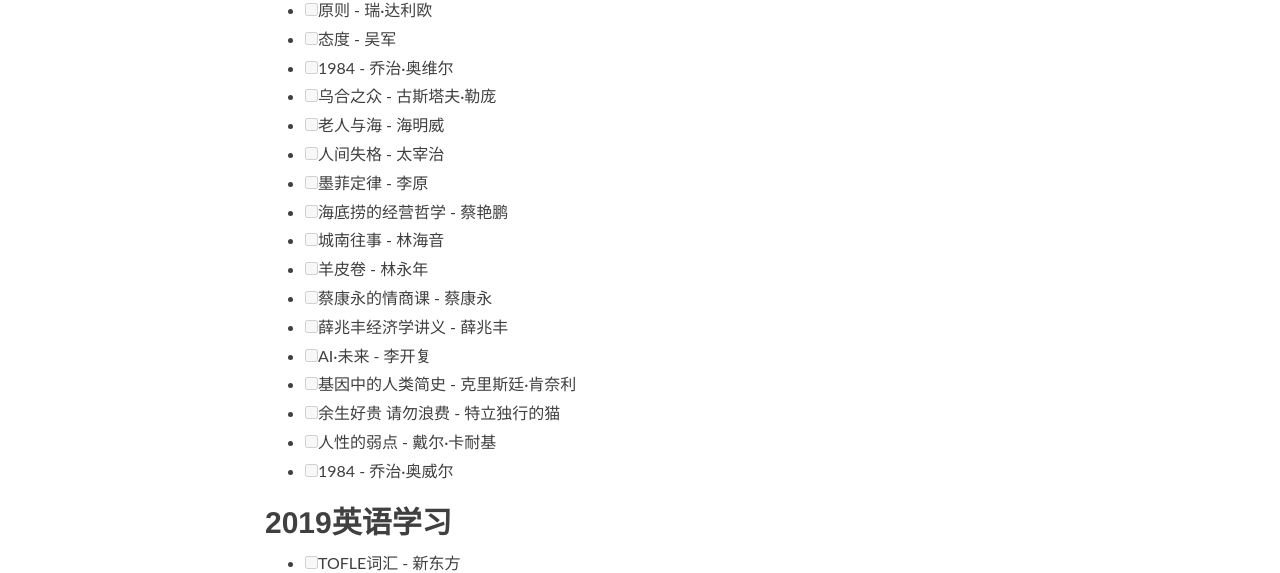
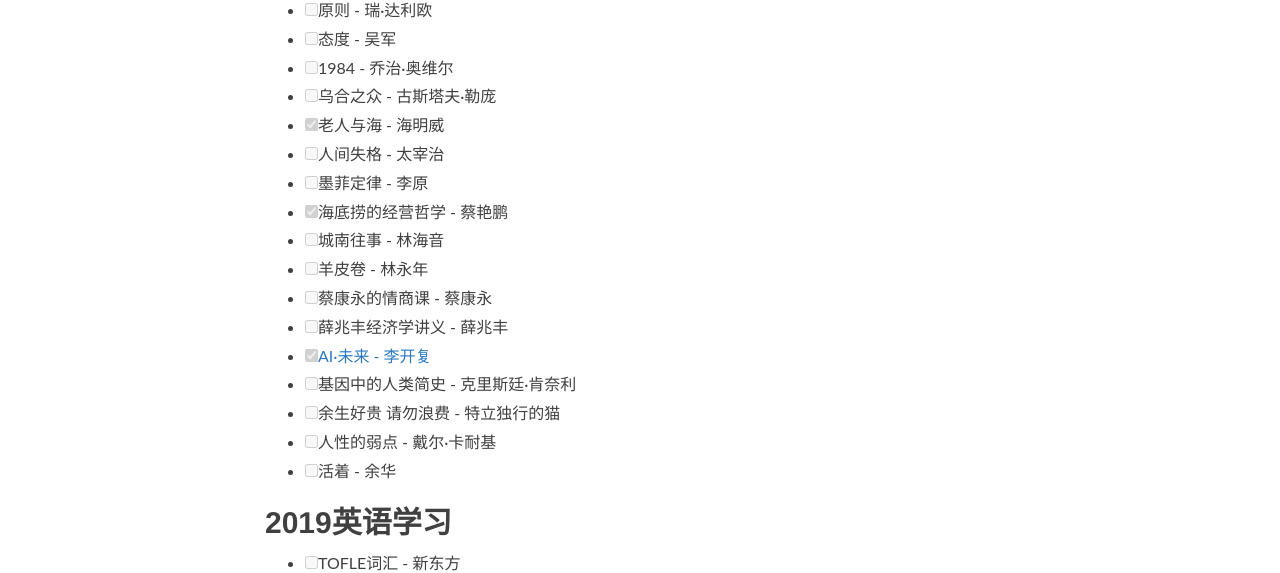
Before and after one commit to sanbuguan/sanbuguan.github.io, a Jekyll site: the page built from reading.md, in a window 1280 px wide. Shown: the part 622-1195 px from the top of the page. Built offline with Jekyll 4.4.1, drawn with Linux system fonts in a browser that asks for light colours; nearby versions of some CDN libraries.

Commit message:
update reading

```diff
--- a/reading.md
+++ b/reading.md
@@ -15,19 +15,19 @@
 - [ ] 态度 - 吴军
 - [ ] 1984 - 乔治·奥维尔
 - [ ] 乌合之众 - 古斯塔夫·勒庞
-- [ ] 老人与海 - 海明威
+- [x] 老人与海 - 海明威
 - [ ] 人间失格 - 太宰治
 - [ ] 墨菲定律 - 李原
-- [ ] 海底捞的经营哲学 - 蔡艳鹏
+- [x] 海底捞的经营哲学 - 蔡艳鹏
 - [ ] 城南往事 - 林海音
 - [ ] 羊皮卷 - 林永年
 - [ ] 蔡康永的情商课 - 蔡康永
 - [ ] 薛兆丰经济学讲义 - 薛兆丰
-- [ ] AI·未来 - 李开复
+- [x] [AI·未来 - 李开复](/studynotes/2019/01/16/WillPower)
 - [ ] 基因中的人类简史 - 克里斯廷·肯奈利
 - [ ] 余生好贵 请勿浪费 - 特立独行的猫
 - [ ] 人性的弱点 - 戴尔·卡耐基
-- [ ] 1984 - 乔治·奥威尔
+- [ ] 活着 - 余华
 
 ## 2019英语学习
 - [ ] TOFLE词汇 - 新东方
```
Also changed, not shown: _posts/2019-02-18-AISuperpowers.md (+33 -10 lines).
